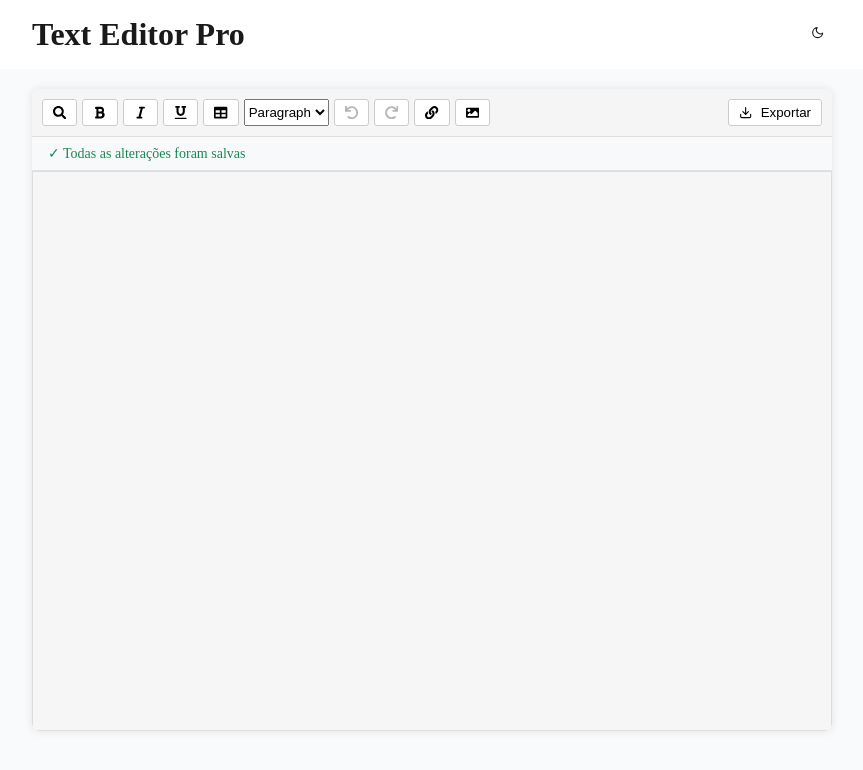
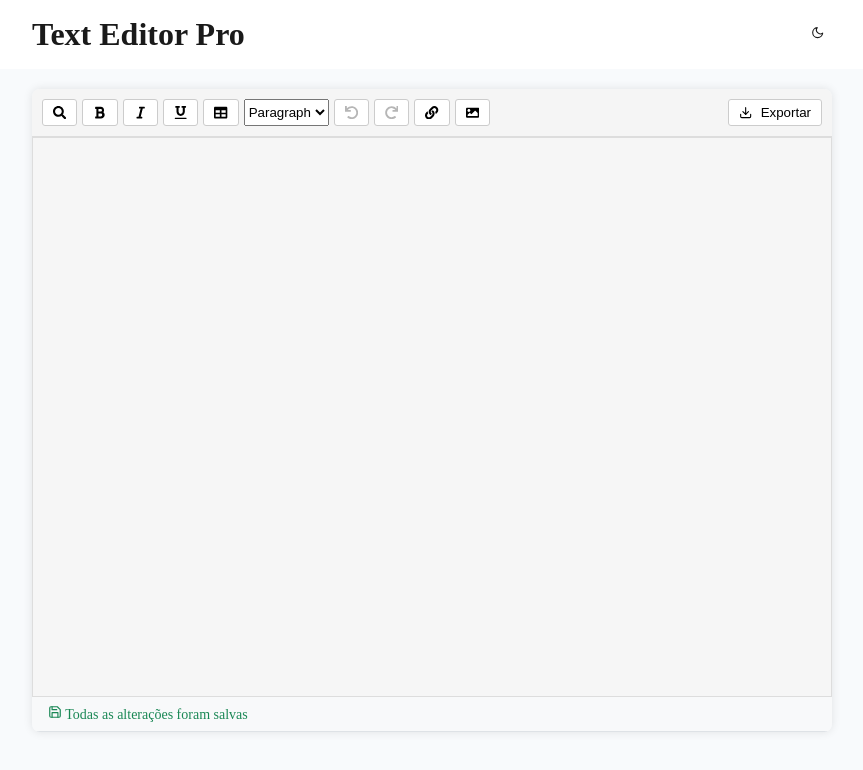
Before and after one commit to mrb1sh0p/rich-text-editor, a React (Create React App) app: page / in a window 1280 px wide. Shown: the top 770 px of the page, without its empty margins (208-1071 px from the left). Built offline with nearby package versions, Linux system fonts and the light colour scheme.

Commit message:
Refactor Editor component to improve content editing functionality and update status indicator

```diff
--- a/src/components/Editor.tsx
+++ b/src/components/Editor.tsx
@@ -99,6 +99,13 @@ export default function Editor() {
           onClose={() => setShowTableInsert(false)}
         />
       )}
+      <div
+        ref={editorRef}
+        className="editor-content"
+        contentEditable
+        suppressContentEditableWarning
+        onInput={handleInput}
+      ></div>
       <div className="status-bar">
         {isSaving ? (
           <span className="saving-indicator">
@@ -106,17 +113,10 @@ export default function Editor() {
           </span>
         ) : (
           <span className="saved-indicator">
-            ✓ Todas as alterações foram salvas
+            <FiSave /> Todas as alterações foram salvas
           </span>
         )}
       </div>
-      <div
-        ref={editorRef}
-        className="editor-content"
-        contentEditable
-        suppressContentEditableWarning
-        onInput={handleInput}
-      ></div>
     </div>
   );
 }
```
